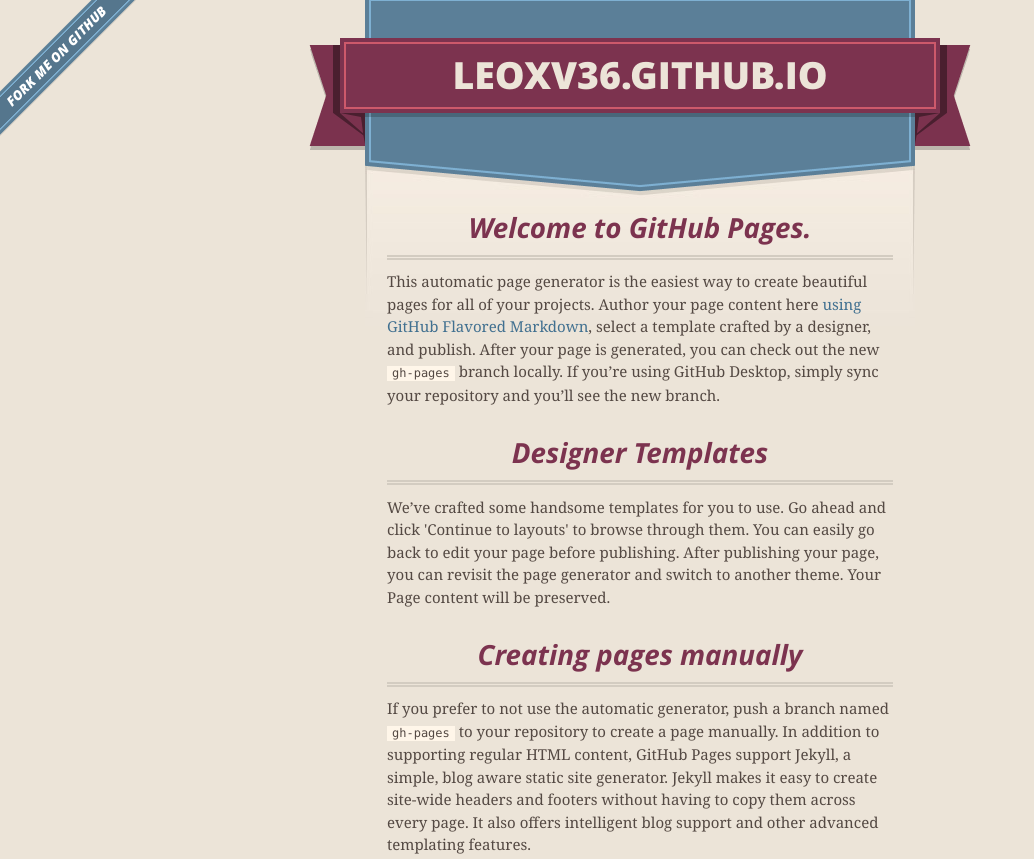
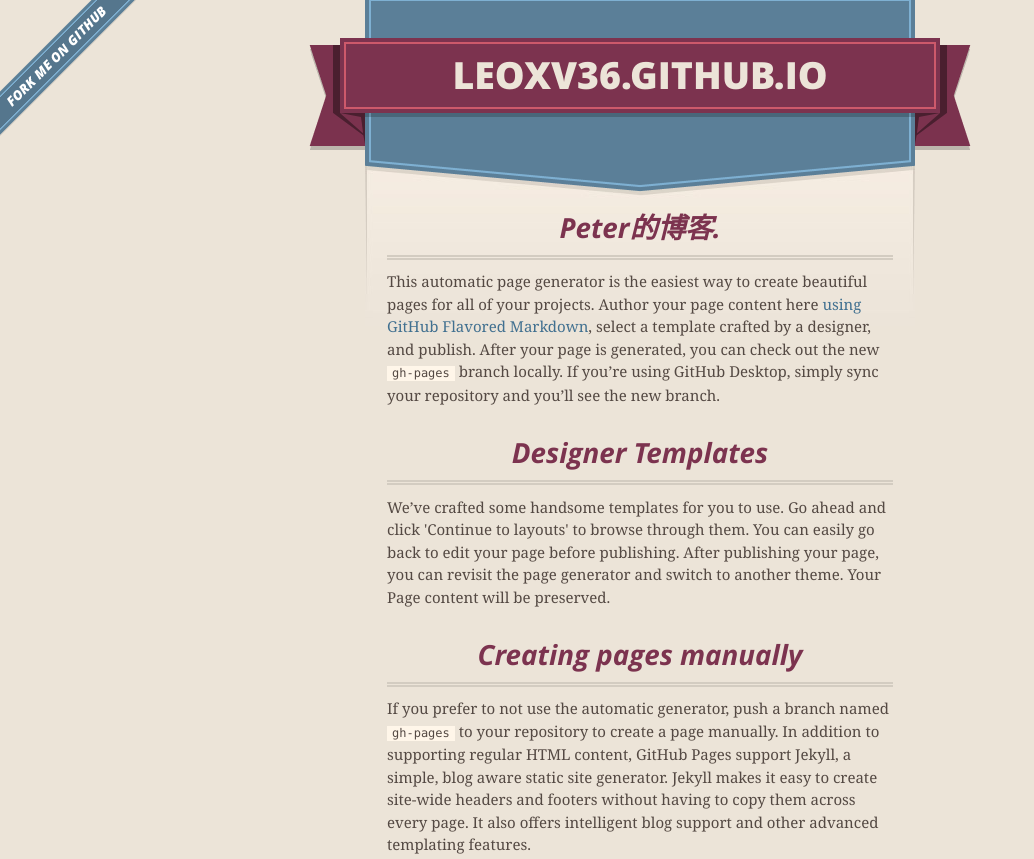
Before and after one commit to leoxv36/leoxv36.github.io, a plain HTML site: page index.html in a window 1280 px wide. Shown: the top 859 px of the page, without its empty margins (0-1034 px from the left). Drawn offline with nearby package versions, Linux system fonts and the light colour scheme.

Commit message:
Update index.html

```diff
--- a/index.html
+++ b/index.html
@@ -46,7 +46,7 @@
 
       <section id="main_content">
         <h3>
-<a id="welcome-to-github-pages" class="anchor" href="#welcome-to-github-pages" aria-hidden="true"><span aria-hidden="true" class="octicon octicon-link"></span></a>Welcome to GitHub Pages.</h3>
+<a id="welcome-to-github-pages" class="anchor" href="#welcome-to-github-pages" aria-hidden="true"><span aria-hidden="true" class="octicon octicon-link"></span></a>Peter的博客.</h3>
 
 <p>This automatic page generator is the easiest way to create beautiful pages for all of your projects. Author your page content here <a href="https://guides.github.com/features/mastering-markdown/">using GitHub Flavored Markdown</a>, select a template crafted by a designer, and publish. After your page is generated, you can check out the new <code>gh-pages</code> branch locally. If you’re using GitHub Desktop, simply sync your repository and you’ll see the new branch.</p>
 
```
